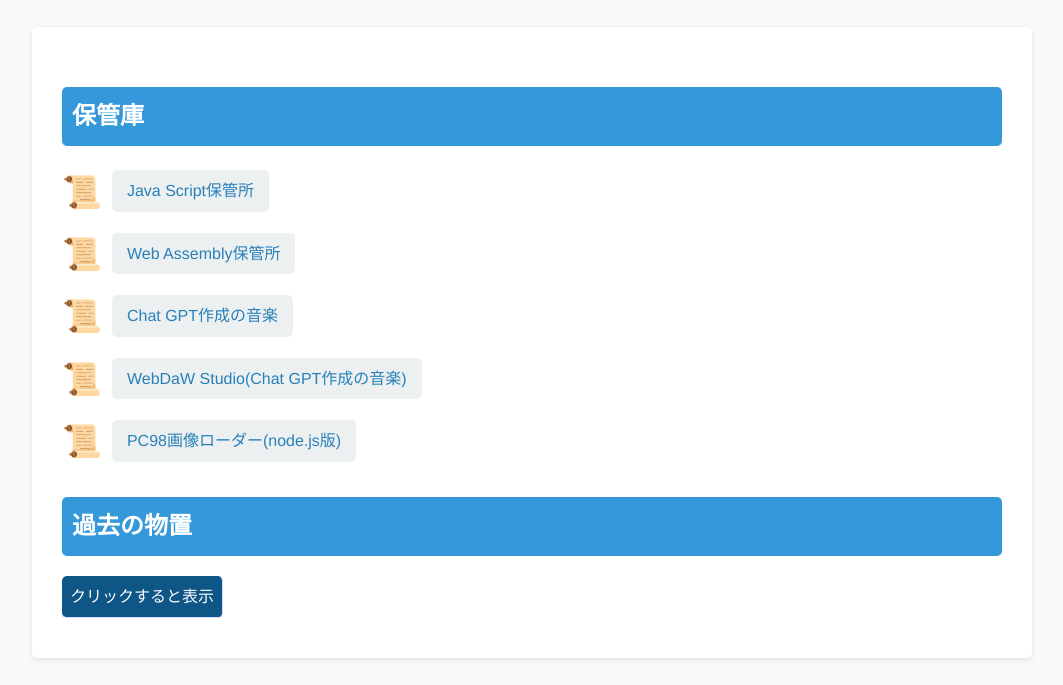
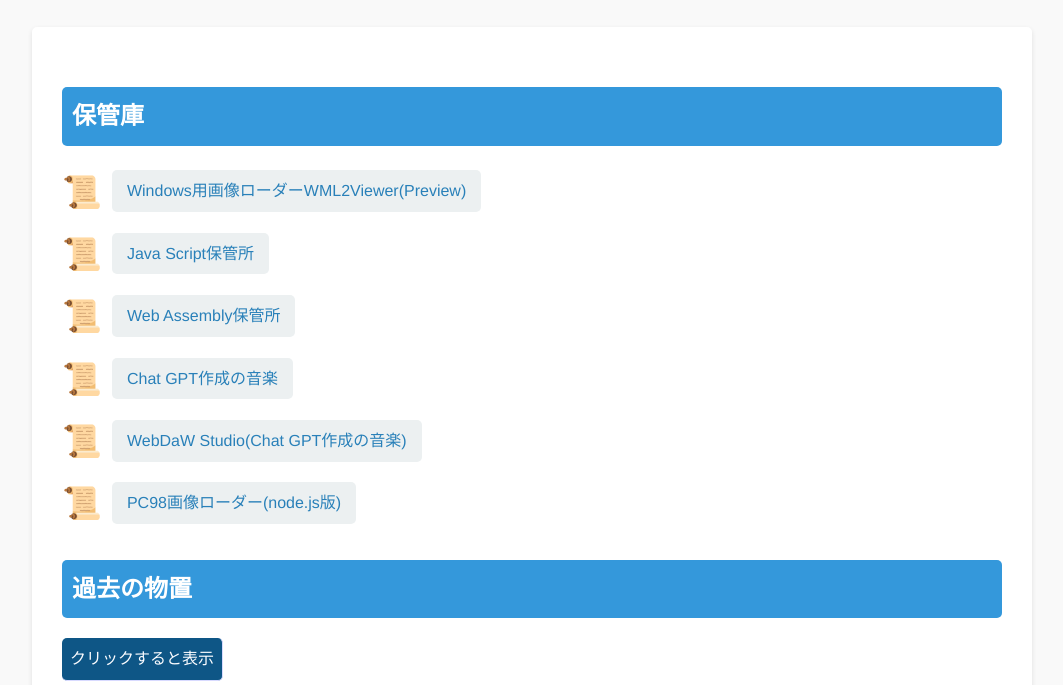
Before and after one commit to mith-mmk/mith-mmk.github.io, a plain HTML site: page index.html in a window 1280 px wide. Shown: the part 114-799 px from the top of the page, without its empty margins (108-1171 px from the left). Drawn offline with Linux system fonts and the light colour scheme.

Commit message:
wml2viewer

```diff
--- a/index.html
+++ b/index.html
@@ -22,11 +22,12 @@
 <main>
     <h2>保管庫</h2>
     <p>
+    <li class="link"><a href="https://github.com/mith-mmk/wml2-on-rust/releases/">Windows用画像ローダーWML2Viewer(Preview)</a>
     <li class="link"><a href="script/index.html">Java Script保管所</a>
     <li class="link"><a href="wasm/index.html">Web Assembly保管所</a>
     <li class="link"><a href="script/music.html">Chat GPT作成の音楽</a>
     <li class="link"><a href="script/webdaw/browser_daw_studio.html">WebDaW Studio(Chat GPT作成の音楽)</a>
-    <li class="link npm"><a href="https://www.npmjs.com/package/pc98img">PC98画像ローダー(node.js版)</a>
+        <li class="link npm"><a href="https://www.npmjs.com/package/pc98img">PC98画像ローダー(node.js版)</a>
     <!--
         作成中
     <li class="link npm"><a href="https://github.com/mith-mmk/wml2-on-rust">WML2画像ローダー</a>
```
